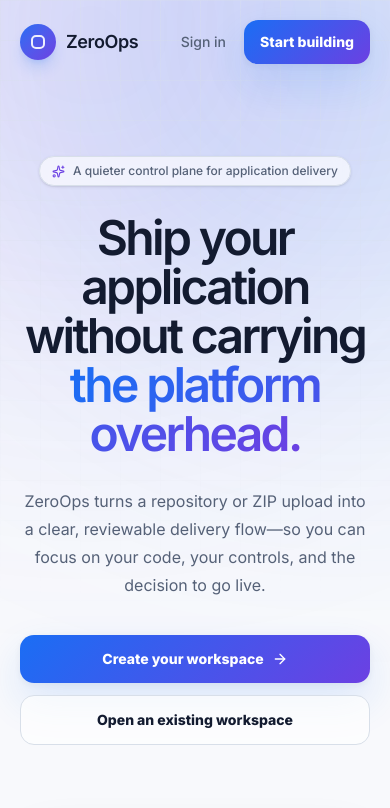
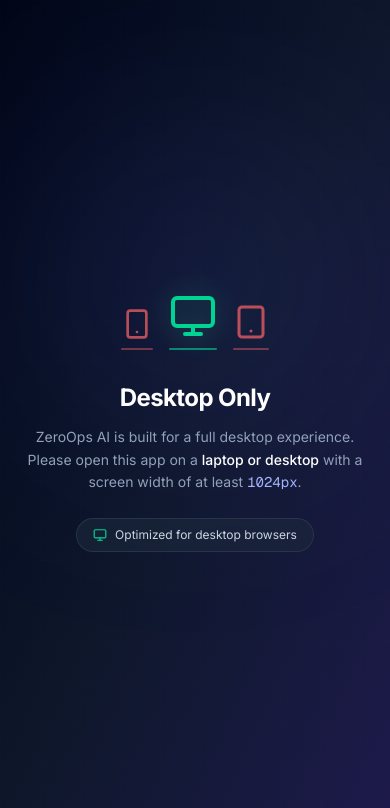
Before and after one commit to VedantDeveloper2005/ZeroOps-AI, a Next.js app: page / in a window 390 px wide. Shown: the top 808 px of the page. Built offline with nearby package versions, Linux system fonts and the light colour scheme; no server answers.

Commit message:
feat: restrict app access to laptops/desktops via DeviceGate

```diff
--- a/src/app/layout.tsx
+++ b/src/app/layout.tsx
@@ -5,6 +5,7 @@
 import { NotificationProvider } from "@/lib/NotificationContext";
 import { AuthProvider } from "@/lib/AuthContext";
 import { ToastContainer } from "@/components/ui/ToastContainer";
+import { DeviceGate } from "@/components/DeviceGate";
 
 const geistSans = Geist({
   variable: "--font-geist-sans",
@@ -54,9 +55,11 @@
         >
           <NotificationProvider>
             <AuthProvider>
-              <a href="#main-content" className="skip-link">Skip to main content</a>
-              {children}
-              <ToastContainer />
+              <DeviceGate>
+                <a href="#main-content" className="skip-link">Skip to main content</a>
+                {children}
+                <ToastContainer />
+              </DeviceGate>
             </AuthProvider>
           </NotificationProvider>
         </ThemeProvider>
--- /dev/null
+++ b/src/components/DeviceGate.tsx
@@ -0,0 +1,80 @@
+"use client";
+
+import { useState, useEffect } from "react";
+import { Monitor, Smartphone, Tablet } from "lucide-react";
+
+const MIN_DESKTOP_WIDTH = 1024;
+
+export function DeviceGate({ children }: { children: React.ReactNode }) {
+  const [isDesktop, setIsDesktop] = useState(true);
+  const [mounted, setMounted] = useState(false);
+
+  useEffect(() => {
+    setMounted(true);
+
+    const check = () => setIsDesktop(window.innerWidth >= MIN_DESKTOP_WIDTH);
+    check();
+
+    window.addEventListener("resize", check);
+    return () => window.removeEventListener("resize", check);
+  }, []);
+
+  // Avoid hydration mismatch – render children on server
+  if (!mounted) return <>{children}</>;
+
+  if (isDesktop) return <>{children}</>;
+
+  return (
+    <div className="fixed inset-0 z-[9999] flex items-center justify-center bg-gradient-to-br from-slate-950 via-slate-900 to-indigo-950 p-6">
+      {/* Subtle grid pattern */}
+      <div
+        className="pointer-events-none absolute inset-0 opacity-[0.03]"
+        style={{
+          backgroundImage:
+            "linear-gradient(rgba(255,255,255,.15) 1px, transparent 1px), linear-gradient(90deg, rgba(255,255,255,.15) 1px, transparent 1px)",
+          backgroundSize: "40px 40px",
+        }}
+      />
+
+      {/* Glow */}
+      <div className="pointer-events-none absolute left-1/2 top-1/3 h-64 w-64 -translate-x-1/2 -translate-y-1/2 rounded-full bg-indigo-500/20 blur-[120px]" />
+
+      <div className="relative flex max-w-md flex-col items-center text-center">
+        {/* Device icons */}
+        <div className="mb-8 flex items-end gap-4">
+          <div className="flex flex-col items-center gap-2">
+            <Smartphone className="h-8 w-8 text-red-400/70" />
+            <div className="h-0.5 w-8 rounded-full bg-red-400/40" />
+          </div>
+          <div className="flex flex-col items-center gap-2">
+            <Monitor className="h-12 w-12 text-emerald-400 drop-shadow-[0_0_12px_rgba(52,211,153,0.4)]" />
+            <div className="h-0.5 w-12 rounded-full bg-emerald-400/60" />
+          </div>
+          <div className="flex flex-col items-center gap-2">
+            <Tablet className="h-9 w-9 text-red-400/70" />
+            <div className="h-0.5 w-9 rounded-full bg-red-400/40" />
+          </div>
+        </div>
+
+        {/* Heading */}
+        <h1 className="mb-3 text-2xl font-bold tracking-tight text-white">
+          Desktop Only
+        </h1>
+
+        {/* Description */}
+        <p className="mb-6 text-sm leading-relaxed text-slate-400">
+          ZeroOps AI is built for a full desktop experience.
+          <br />
+          Please open this app on a <span className="font-medium text-white">laptop or desktop</span> with
+          a screen width of at least <span className="font-mono text-indigo-300">1024px</span>.
+        </p>
+
+        {/* Badge */}
+        <div className="inline-flex items-center gap-2 rounded-full border border-slate-700/60 bg-slate-800/60 px-4 py-2 text-xs text-slate-300 backdrop-blur-sm">
+          <Monitor className="h-3.5 w-3.5 text-emerald-400" />
+          Optimized for desktop browsers
+        </div>
+      </div>
+    </div>
+  );
+}
```
